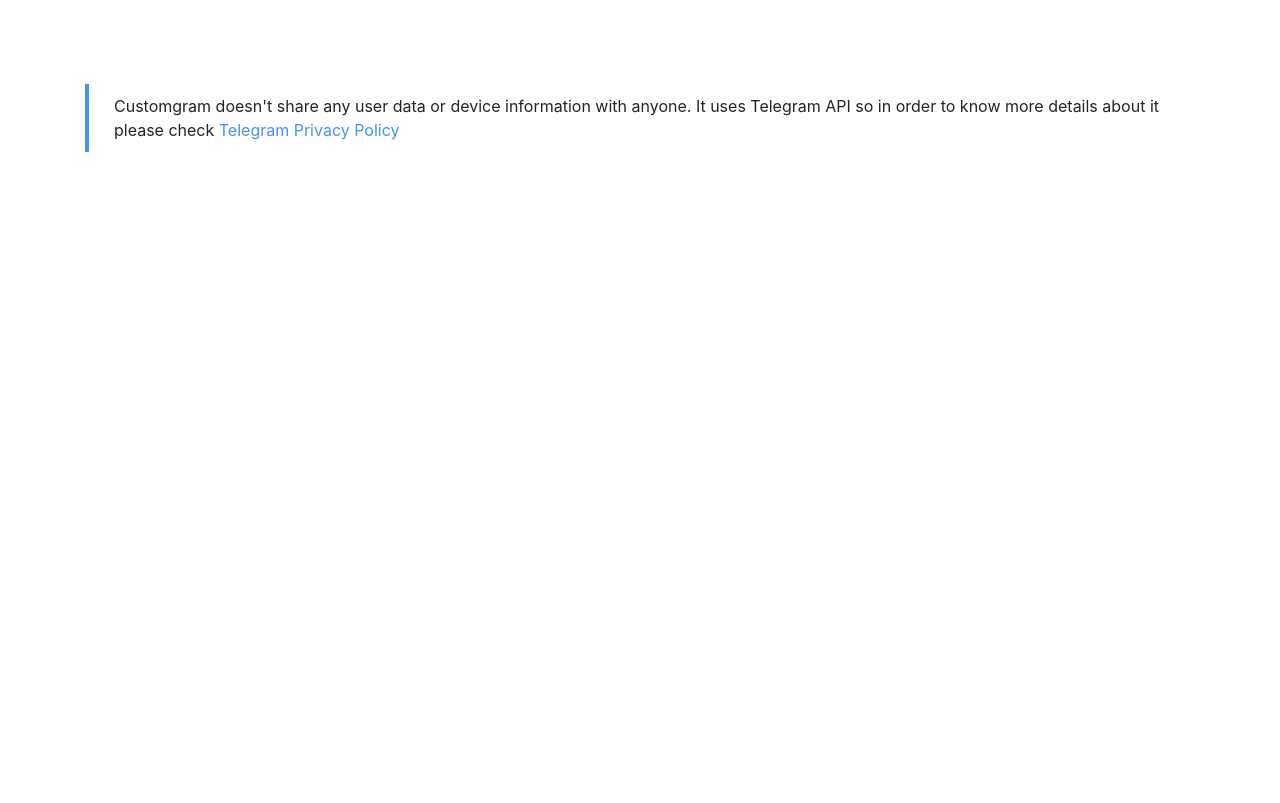
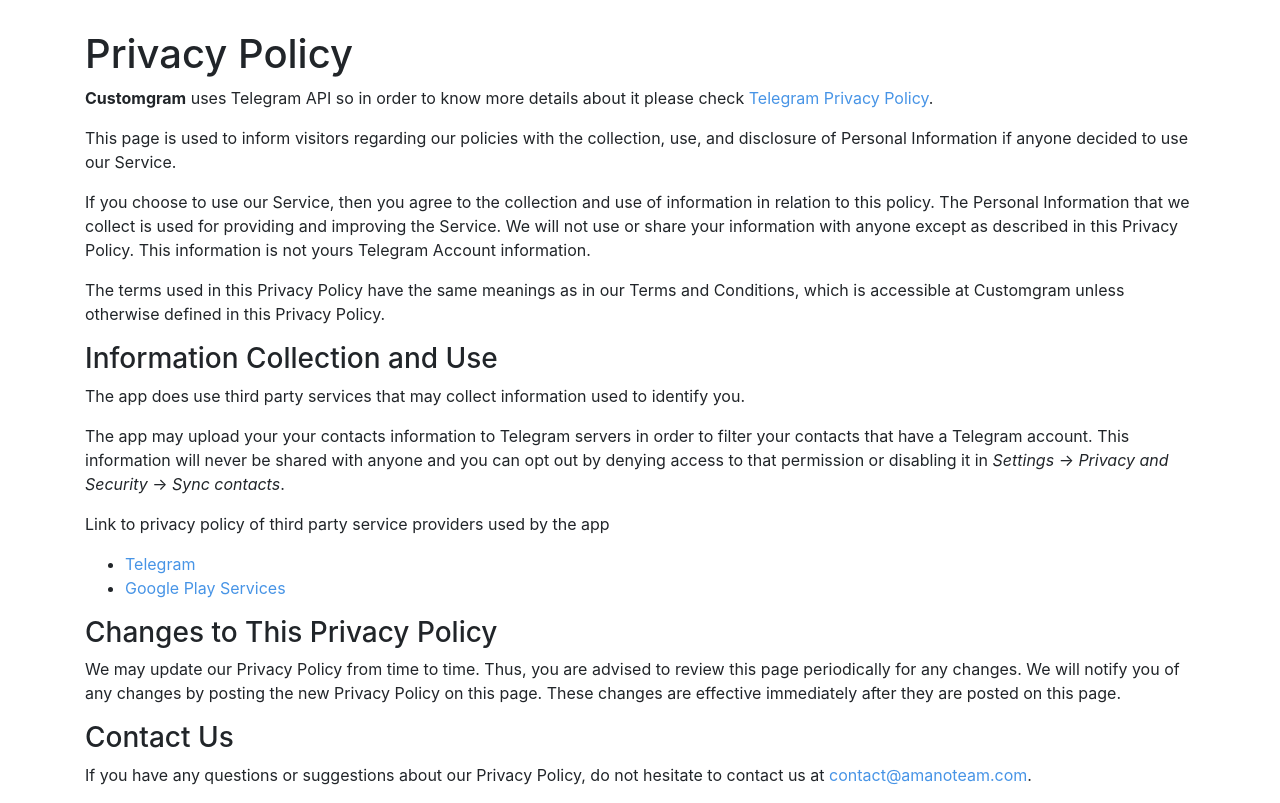
Before and after one commit to AmanoTeam/customgram-site, a plain HTML site: page privacy/index.html in a window 1280 px wide. Drawn offline with nearby package versions, Linux system fonts and the light colour scheme.

Commit message:
Update our privacy policy

```diff
--- a/privacy/index.html
+++ b/privacy/index.html
@@ -4,17 +4,10 @@
   <title>Privacy Policy</title>
   <meta name="viewport" content="width=device-width, initial-scale=1">
 
-  <link href="https://fonts.googleapis.com/css?family=Roboto&display=swap" rel="stylesheet">
-  <link rel="stylesheet" type="text/css" href="https://maxcdn.bootstrapcdn.com/bootstrap/4.4.1/css/bootstrap.css">
+  <link rel="stylesheet" type="text/css" href="https://maxcdn.bootstrapcdn.com/bootstrap/4.5.2/css/bootstrap.css">
   <style>
     body {
-      padding-top: 60px; /* 60px to make the container go all the way to the bottom of the topbar */
-    }
-
-    blockquote {
-      padding: 10px;
-      padding-left: 25px;
-      border-left: 4px solid #4794E6;
+      padding-top: 30px; /* 60px to make the container go all the way to the bottom of the topbar */
     }
 
     a {
@@ -25,10 +18,44 @@
 </head>
 <body>
   <div class="container">
-    <br>
-    <blockquote>
-      <font size="3">Customgram doesn't share any user data or device information with anyone. It uses Telegram API so in order to know more details about it please check <a href="https://telegram.org/privacy">Telegram Privacy Policy</a><br></font>
-    </blockquote>
+    <h1>Privacy Policy</h1>
+    <p>
+      <b>Customgram</b> uses Telegram API so in order to know more details about it please check <a href="https://telegram.org/privacy">Telegram Privacy Policy</a>.
+    </p>
+    <p>
+      This page is used to inform visitors regarding our policies with the collection, use, and disclosure of Personal Information if anyone decided to use our Service.
+    </p>
+    <p>
+      If you choose to use our Service, then you agree to the collection and use of information in relation to this policy. The Personal Information that we collect is used for providing and improving the Service. We will not use or share your information with anyone except as described in this Privacy Policy. This information is not yours Telegram Account information.
+    </p>
+    <p>
+      The terms used in this Privacy Policy have the same meanings as in our Terms and Conditions, which is accessible at Customgram unless otherwise defined in this Privacy Policy.
+    </p>
+
+    <h3>Information Collection and Use</h3>
+    <p>
+      The app does use third party services that may collect information used to identify you.
+    </p>
+    <p>
+      The app may upload your your contacts information to Telegram servers in order to filter your contacts that have a Telegram account. This information will never be shared with anyone and you can opt out by denying access to that permission or disabling it in <i>Settings</i> -> <i>Privacy and Security</i> -> <i>Sync contacts</i>.
+    </p>
+    <p>
+      Link to privacy policy of third party service providers used by the app
+    </p>
+    <ul>
+      <li><a href="https://telegram.org/privacy" target="_blank">Telegram</a></li>
+      <li><a href="https://www.google.com/policies/privacy/" target="_blank">Google Play Services</a></li>
+    </ul>
+
+    <h3>Changes to This Privacy Policy</h3>
+    <p>
+      We may update our Privacy Policy from time to time. Thus, you are advised to review this page periodically for any changes. We will notify you of any changes by posting the new Privacy Policy on this page. These changes are effective immediately after they are posted on this page.
+    </p>
+
+    <h3>Contact Us</h3>
+    <p>
+      If you have any questions or suggestions about our Privacy Policy, do not hesitate to contact us at <a href="mailto:contact@amanoteam.com">contact@amanoteam.com</a>.
+    </p>
   </div>
 </body>
 </html>
```
